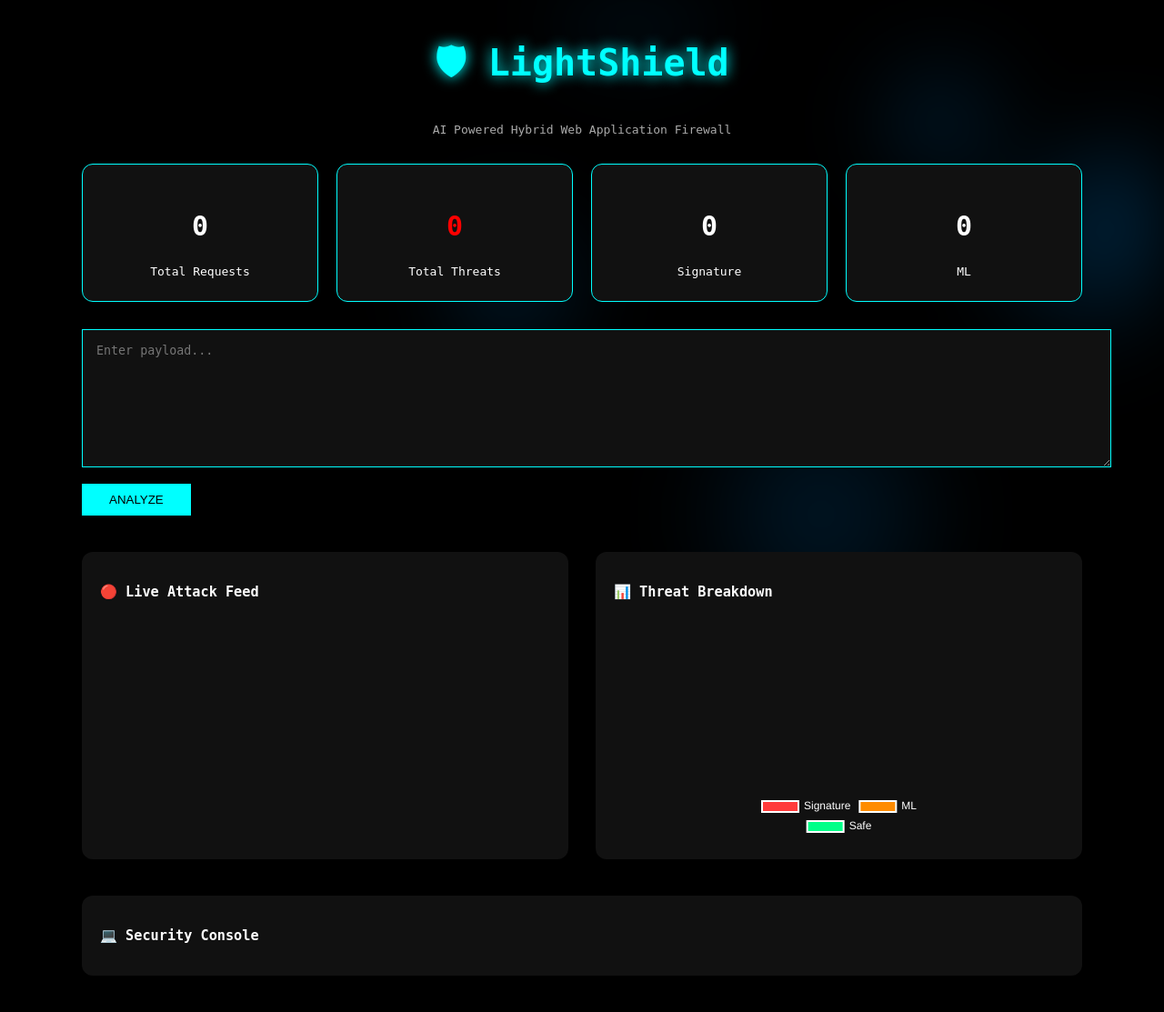
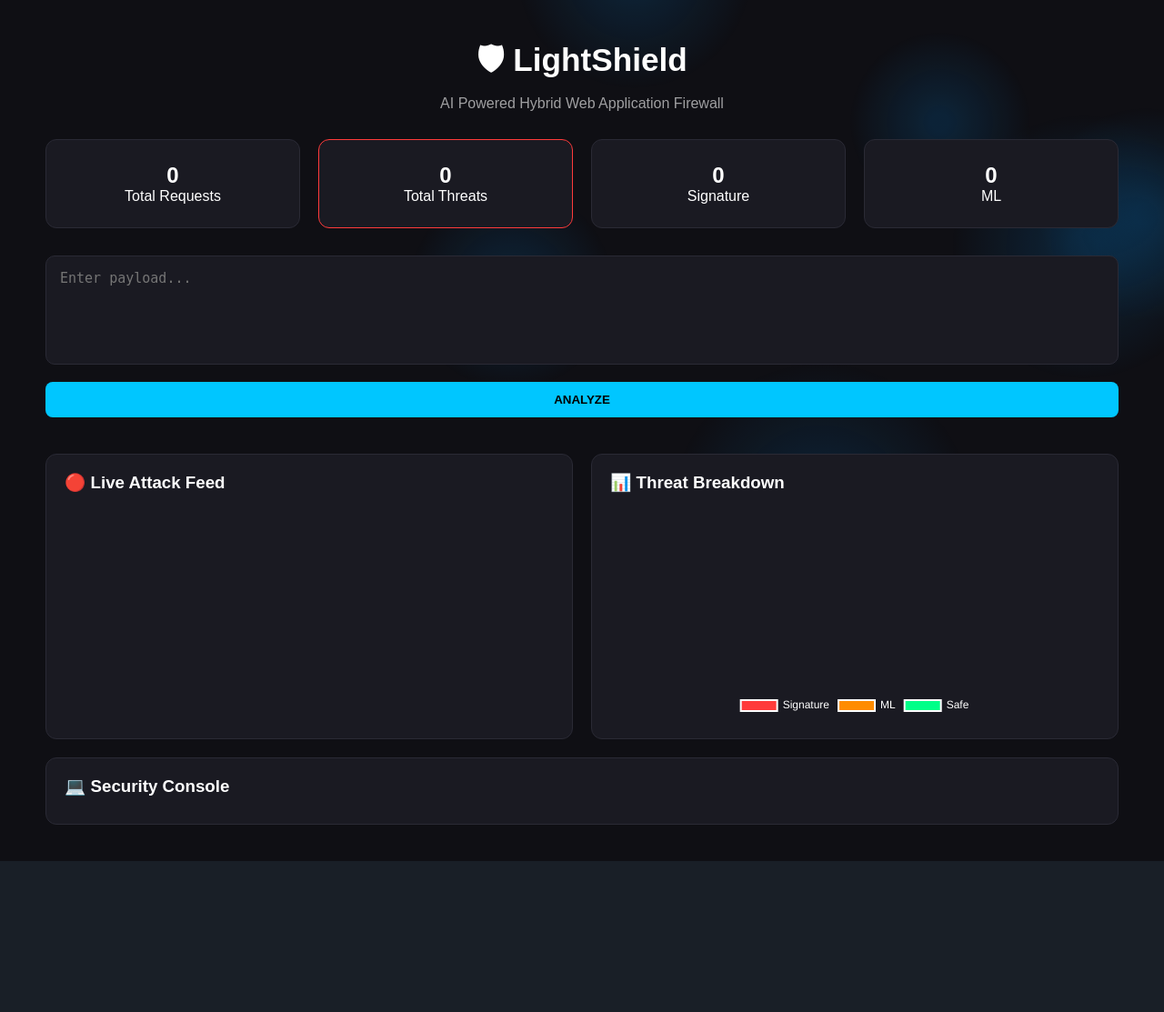
Before and after one commit to Sameer200510/LightShield, a Flask app: page / in a window 1280 px wide. Shown: the whole page at 91% size. After the commit the page ends 947 px from the top, so only its background shows below. Run offline with Flask 3, Linux system fonts and the light colour scheme; parts of the project's set-up code (start-up, migrations or seed data) failed here and were passed over.

Commit message:
frontend ko  mobile compatable bana diya

```diff
--- a/static/style.css
+++ b/static/style.css
@@ -1,137 +1,202 @@
-body {
+* {
     margin: 0;
-    background: #000;
-    font-family: monospace;
-    color: white;
+    padding: 0;
+    box-sizing: border-box;
 }
 
-#bg {
+body {
+    background: #0f0f14;
+    color: white;
+    font-family: Arial, sans-serif;
+    overflow-x: hidden;
+}
+
+canvas#bg {
     position: fixed;
     top: 0;
     left: 0;
-    width: 100%;
-    height: 100%;
     z-index: -1;
-    filter: blur(40px);
 }
 
 .container {
-    width: 1100px;
-    margin: 40px auto;
+    width: 95%;
+    max-width: 1200px;
+    margin: auto;
+    padding: 40px 10px;
 }
 
+/* Title */
 .title {
     text-align: center;
-    font-size: 40px;
-    color: cyan;
-    text-shadow: 0 0 15px cyan;
+    font-size: 2.2rem;
+    margin-bottom: 5px;
 }
 
 .subtitle {
     text-align: center;
-    color: #aaa;
+    opacity: 0.6;
     margin-bottom: 30px;
 }
 
+/* Stats */
 .stats {
     display: grid;
     grid-template-columns: repeat(4, 1fr);
     gap: 20px;
+    margin-bottom: 30px;
 }
 
 .card {
-    background: #111;
+    background: #1a1a22;
     padding: 25px;
+    text-align: center;
     border-radius: 12px;
-    text-align: center;
-    border: 1px solid cyan;
+    border: 1px solid #2a2a35;
     transition: 0.3s;
 }
 
 .card:hover {
-    box-shadow: 0 0 25px cyan;
-    transform: scale(1.05);
+    transform: translateY(-4px);
 }
 
-.card h2 {
-    font-size: 30px;
+.card.threat {
+    border-color: #ff3b3b;
 }
 
-.threat h2 {
-    color: red;
+/* Form */
+form textarea {
+    width: 100%;
+    height: 120px;
+    padding: 15px;
+    background: #1a1a22;
+    border: 1px solid #2a2a35;
+    border-radius: 10px;
+    color: white;
+    resize: none;
+    margin-bottom: 15px;
+    font-size: 15px;
 }
 
-.form-section textarea {
+form button {
     width: 100%;
-    height: 120px;
-    margin-top: 30px;
-    background: #111;
-    color: lime;
-    border: 1px solid cyan;
-    padding: 15px;
+    padding: 12px;
+    background: #00c6ff;
+    border: none;
+    border-radius: 8px;
+    color: black;
+    font-weight: bold;
+    cursor: pointer;
+    transition: 0.3s;
 }
 
-button {
-    margin-top: 15px;
-    padding: 10px 30px;
-    background: cyan;
-    border: none;
-    cursor: pointer;
+form button:hover {
+    background: #00a3d6;
 }
 
+/* Result */
 .result {
-    margin-top: 25px;
+    margin-top: 20px;
     padding: 15px;
-    border-radius: 12px;
+    border-radius: 10px;
 }
 
-.safe {
-    border: 1px solid lime;
-    box-shadow: 0 0 15px lime;
+.result.safe {
+    border: 1px solid #00ff88;
+    background: rgba(0,255,136,0.1);
 }
 
-.danger {
-    border: 1px solid red;
-    box-shadow: 0 0 15px red;
+.result.danger {
+    border: 1px solid #ff3b3b;
+    background: rgba(255,59,59,0.1);
 }
 
+/* Panels */
 .panels {
-    display: flex;
-    gap: 30px;
     margin-top: 40px;
+    display: grid;
+    grid-template-columns: 1fr 1fr;
+    gap: 20px;
 }
 
-.feed-panel, .chart-panel {
-    flex: 1;
-    background: #111;
+.feed-panel,
+.chart-panel,
+.console-panel {
+    background: #1a1a22;
     padding: 20px;
     border-radius: 12px;
+    border: 1px solid #2a2a35;
 }
 
 .feed-list {
-    max-height: 220px;
+    max-height: 200px;
     overflow-y: auto;
+    margin-top: 10px;
 }
 
-.safe-text { color: lime; }
-.danger-text { color: red; }
+.feed-item {
+    padding: 6px 0;
+    font-size: 14px;
+}
+
+.safe-text {
+    color: #00ff88;
+}
+
+.danger-text {
+    color: #ff3b3b;
+}
 
 .chart-wrapper {
-    width: 250px;
     height: 250px;
-    margin: 0 auto;
 }
 
 .console-panel {
-    margin-top: 40px;
-    background: #111;
-    padding: 20px;
-    border-radius: 12px;
+    margin-top: 20px;
 }
 
 .console-box {
-    font-size: 12px;
-    color: lime;
     max-height: 150px;
     overflow-y: auto;
+    font-size: 13px;
+    opacity: 0.7;
+    margin-top: 10px;
 }
+
+/* 🔥 MOBILE RESPONSIVE */
+
+@media (max-width: 992px) {
+    .stats {
+        grid-template-columns: repeat(2, 1fr);
+    }
+
+    .panels {
+        grid-template-columns: 1fr;
+    }
+}
+
+@media (max-width: 600px) {
+
+    .title {
+        font-size: 1.6rem;
+    }
+
+    .stats {
+        grid-template-columns: 1fr;
+    }
+
+    .card {
+        padding: 18px;
+    }
+
+    form textarea {
+        height: 100px;
+    }
+
+    .panels {
+        grid-template-columns: 1fr;
+    }
+
+    .chart-wrapper {
+        height: 200px;
+    }
+}
```
